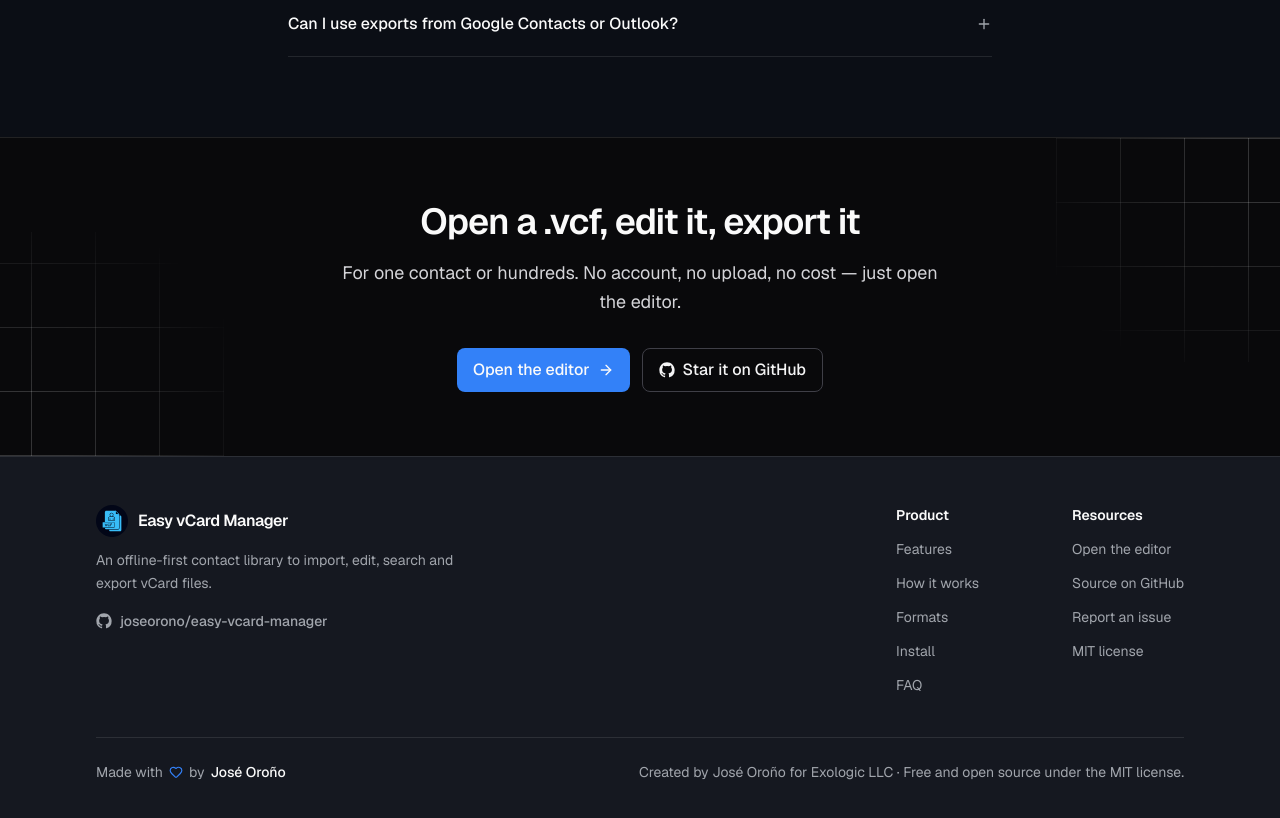
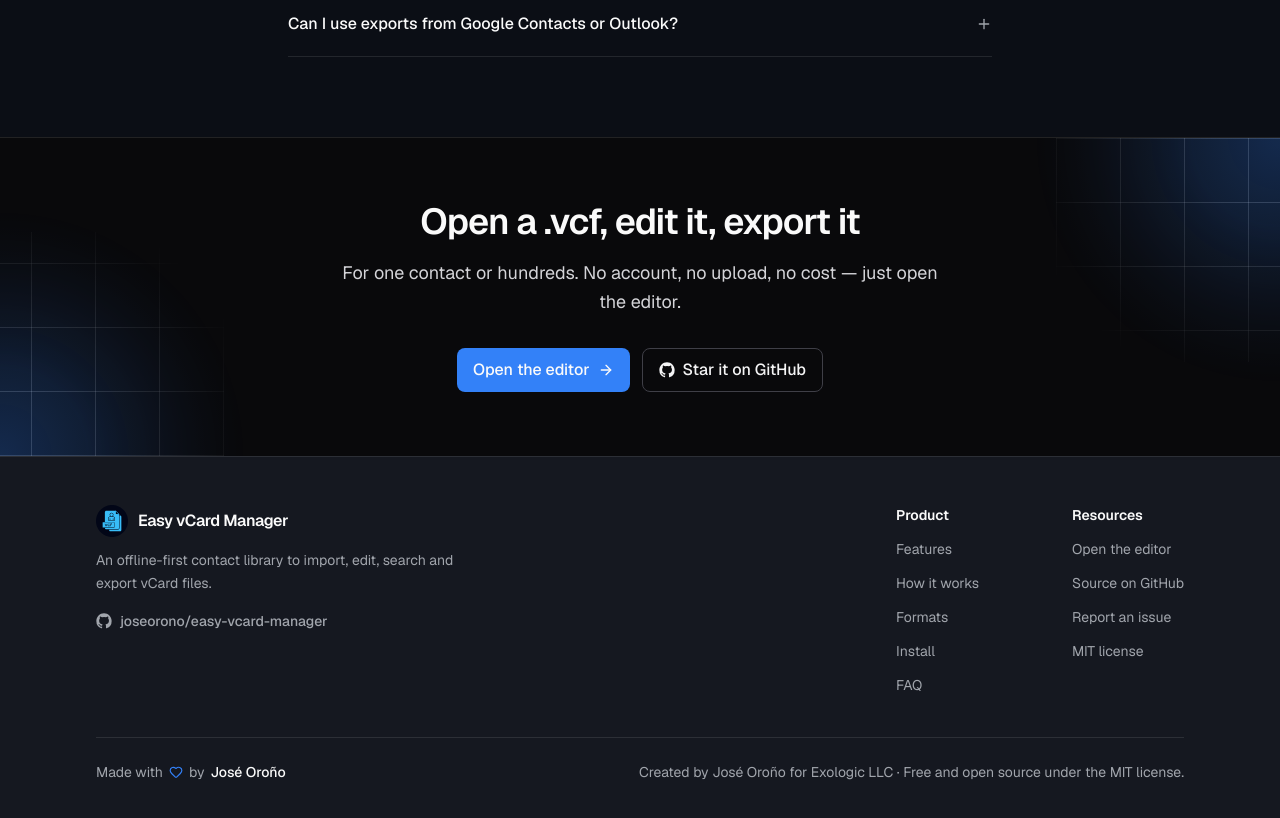
Before and after one commit to joseorono/easy-vcard-manager-site, a Next.js app: page / in a window 1280 px wide. Shown: the part 5960-6778 px from the top of the page. Built offline with nearby package versions, Linux system fonts and the light colour scheme; no server answers.

Commit message:
Updating styles for cta
Co-Authored-By: José Miguel Oroño <joseomaker@gmail.com>

```diff
--- a/src/app/globals.css
+++ b/src/app/globals.css
@@ -151,6 +151,19 @@
   );
 }
 
+@utility cta-glow {
+  background-image: radial-gradient(
+    ellipse 115% 115% at 100% 0%,
+    color-mix(in oklch, var(--primary), transparent 72%),
+    transparent 75%
+  );
+  mask-image: radial-gradient(
+    ellipse 120% 120% at 100% 0%,
+    black 25%,
+    transparent 100%
+  );
+}
+
 @utility hero-glow {
   background-image: radial-gradient(
     55% 55% at 50% 0%,
--- a/src/components/sections/cta-section.tsx
+++ b/src/components/sections/cta-section.tsx
@@ -17,7 +17,15 @@
       />
       <div
         aria-hidden="true"
+        className="pointer-events-none absolute top-0 right-0 z-1 h-72 w-72 cta-glow"
+      />
+      <div
+        aria-hidden="true"
         className="pointer-events-none absolute bottom-0 left-0 z-0 h-56 w-56 rotate-180 cta-grid"
+      />
+      <div
+        aria-hidden="true"
+        className="pointer-events-none absolute bottom-0 left-0 z-1 h-72 w-72 rotate-180 cta-glow"
       />
       <div className="relative z-10 mx-auto w-full max-w-6xl px-4 py-16 sm:px-6 lg:px-8">
         <div className="mx-auto max-w-2xl text-center">
```
